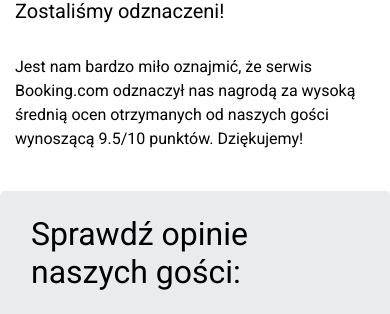
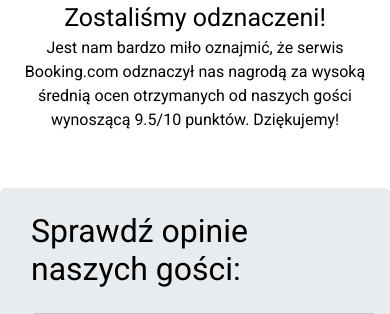
Before and after one commit to MarcinZmudka/Premium6v2, a PHP site: page / in a window 390 px wide. Shown: the part 1803-2117 px from the top of the page. Run offline with PHP 8.4, Linux system fonts and the light colour scheme; some libraries are stand-ins or nearby versions.

Commit message:
little fixes of fonts and scripts

```diff
--- a/apartament.php
+++ b/apartament.php
@@ -70,6 +70,7 @@
     <?php include 'includes/footer.php' ?>
   </footer>
   <?php include 'includes/scripts.php' ?>
+  <script src="js/loader.js"></script>
   <script src="js/addphoto.js"></script>
 </body>
 </html>
--- a/css/style.css
+++ b/css/style.css
@@ -12,27 +12,11 @@
   font-weight: 700;
 }
 .carousel-caption{
-  /*position: absolute;
-  top: 70%;
-  left: 50%;
-  transform: translate(-50%, -50%);*/
-  color: #e9ecef;
+  color: #ffd147;
   font-size: 10vh;
   font-family: 'Raleway', sans-serif;
+  text-shadow: 0px 0px 10px #000000;
 }
-/*.carousel-caption::before{
-  content: '';
-  width: 70%;
-  height: 100%;
-  position: absolute;
-  top: 50%;
-  left: 50%;
-  transform: translate(-50%, -50%);
-  background-color: black;
-  opacity: .2;
-  z-index: -1;
-  border-radius: 20%;
-}*/
 .card{
   transition: transform 0.2s linear;
   opacity: 0;
@@ -100,6 +84,12 @@
   align-items: center;
   opacity: 0;
 }
+.title{
+  font-size: 25px;
+}
+.text{
+  text-align: center;
+}
 .bookPhoto{
   border-radius: 5px;
   opacity: 0;
@@ -140,7 +130,7 @@
 .marks{
   padding: 2vh 5vh;
   background-color: #c3c3c3;
-  -webkit-clip-path: polygon(10% 0%, 100% 0%, 90% 100%, 0% 100%);
+  -webkit-clip-path: polygon(5% 0%, 100% 0%, 95% 100%, 0% 100%); /*10% 0%, 100% 0%, 90% 100%, 0% 100%*/
   clip-path: polygon(5% 0%, 100% 0%, 95% 100%, 0% 100%);
   position: relative;
   opacity: 0;
@@ -150,9 +140,12 @@
 .marks2{
   padding: 2vh 5vh;
   background-color: #c3c3c3;
-  -webkit-clip-path: polygon(0% 0%, 95% 0%, 0% 100%, 5% 100%);
+  -webkit-clip-path: polygon(0% 0%, 95% 0%, 100% 100%, 5% 100%); /*0% 0%, 95% 0%, 0% 100%, 5% 100%*/
   clip-path: polygon(0% 0%, 95% 0%, 100% 100%, 5% 100%);
+  position: relative;
   opacity: 0;
+ /* z-index: 1;*/
+  overflow: hidden;
 }
 .profile{
   border-radius: 50%;
--- a/includes/head.php
+++ b/includes/head.php
@@ -7,5 +7,15 @@
 <link rel="stylesheet" href="css/style.css">
 <link rel="stylesheet" href="css/footer.css">
 <link rel="stylesheet" href="css/navbar.css">
-<!-- keywords ??? -->
+<META name="description" content="Zapraszamy do Apartamentu Premium6 znajdującego się w sercu Białki Tatrzańskiej. ">
+<META name="keywords" content="Białka Tatrzańska Apartament, Białka Tatrzańska Nocleg, Białka Tatrzańska Wypoczynek, Wypoczynek, Białka Tatrzańska, zima w górach, lato w górach, Zakopane">
+<!-- Global site tag (gtag.js) - Google Analytics -->
+<script async src="https://www.googletagmanager.com/gtag/js?id=UA-43794295-3"></script>
+<script>
+  window.dataLayer = window.dataLayer || [];
+  function gtag(){dataLayer.push(arguments);}
+  gtag('js', new Date());
+
+  gtag('config', 'UA-43794295-3');
+</script>
 <title>Apartament Premium 6</title>
--- a/includes/scripts.php
+++ b/includes/scripts.php
@@ -2,5 +2,4 @@
 <script src="https://cdnjs.cloudflare.com/ajax/libs/popper.js/1.14.7/umd/popper.min.js" integrity="sha384-UO2eT0CpHqdSJQ6hJty5KVphtPhzWj9WO1clHTMGa3JDZwrnQq4sF86dIHNDz0W1" crossorigin="anonymous"></script>
 <script src="js/bootstrap.min.js"></script>
 <script src="js/func_show.js"></script>
-<script src="js/loader.js"></script>
 <script src="js/show.js"></script>
--- a/index.php
+++ b/index.php
@@ -1,8 +1,10 @@
 <!DOCTYPE html>
 <html lang="pl" dir="ltr">
+
 <head>
   <?php  include 'includes/head.php' ?>
 </head>
+
 <body>
   <?php $page = "home"; include 'includes/navbar.php' ?>
   <main>
@@ -19,15 +21,25 @@
             <img src="images/stronaG.jpg" class="d-block w-100" alt="...">
             <div class="carousel-caption d-none d-md-block ">
               <h1>Witamy na naszej stronie !</h1>
-                <p><h4>Rozejrzyj się na naszej stronie i dowiedz się wiecej o naszym apartamencie</h4></p>
+              <p>
+                <h4>Rozejrzyj się na naszej stronie i dowiedz się wiecej o naszym apartamencie</h4>
+              </p>
+            </div>
+            <div class="carousel-caption d-block d-sm-none">
+              <h3>Witamy na naszej stronie !</h3>
             </div>
           </div>
           <div class="carousel-item" data-interval="5000">
             <img src="images/apartament.jpg" class="d-block w-100" alt="...">
             <a href="apartament.php">
               <div class="carousel-caption d-none d-md-block ">
-                  <h1>Apartament</h1>
-                  <p><h4>Tutaj dowiesz się wiecej o tym co nasz Apartament ma do zaoferowania</h4></p>
+                <h1>Pooglądaj nasz Apartament</h1>
+                <p>
+                  <h4>Tutaj dowiesz się wiecej o tym co nasz Apartament ma do zaoferowania</h4>
+                </p>
+              </div>
+              <div class="carousel-caption d-block d-sm-none">
+                <h3>Pooglądaj nasz Apartament</h3>
               </div>
             </a>
           </div>
@@ -35,8 +47,13 @@
             <img src="images/atrakcje.jpg" class="d-block w-100" alt="...">
             <a href="atrakcje.php">
               <div class="carousel-caption d-none d-md-block ">
-                  <h1>Atrakcje</h1>
-                  <p><h4>Białka Tatrzańska to nie tylko termy ale i ..</h4></p>
+                <h1>Zobacz co ciekawego czeka na Ciebie w Białce Tatrzańskiej</h1>
+                <p>
+                  <h4>Białka Tatrzańska to nie tylko termy ale i ..</h4>
+                </p>
+              </div>
+              <div class="carousel-caption d-block d-sm-none">
+                <h3>Zobacz co ciekawego czeka na Ciebie</h3>
               </div>
             </a>
 
@@ -45,8 +62,13 @@
             <img src="images/kontakt.jpg" class="d-block w-100" alt="...">
             <a href="kontakt.php">
               <div class="carousel-caption d-none d-md-block ">
-                  <h1>Kontakt</h1>
-                  <p><h4>Uzyskaj informacje na temat cen, dostępnych terminów oraz wskazówek dojazdu!</h4></p>
+                <h1>Masz pytanie ? Tutaj uzyskasz odpowiedź</h1>
+                <p>
+                  <h4>Uzyskaj informacje na temat cen, dostępnych terminów oraz wskazówek dojazdu!</h4>
+                </p>
+              </div>
+              <div class="carousel-caption d-block d-sm-none">
+                <h3>Masz pytanie ? Tutaj uzyskasz odpowiedź</h3>
               </div>
             </a>
           </div>
@@ -105,10 +127,11 @@
         <div class="col-md-3 ">
           <img src="images/book.png" alt="" class="img-fluid bookPhoto">
         </div>
-          <div class="col-md-6 booktext ">
-            <div class="text">
-              <h5>Zostaliśmy odznaczeni!</h5><br>Jest nam bardzo miło oznajmić, że serwis Booking.com odznaczył nas nagrodą za wysoką średnią ocen otrzymanych od naszych gości wynoszącą 9.5/10 punktów. Dziękujemy!
-            </div>
+        <div class="col-md-6 booktext">
+          <p class="text"><span class="title">Zostaliśmy odznaczeni!</span><br>
+            Jest nam bardzo miło oznajmić, że serwis Booking.com odznaczył nas nagrodą za wysoką średnią ocen
+            otrzymanych od naszych gości wynoszącą 9.5/10 punktów. Dziękujemy!
+          </p>
         </div>
       </div>
     </div>
@@ -120,7 +143,10 @@
             <img src="images/comment (1).jpg" alt="" class="profile img-fluid">
           </div>
           <div class="col">
-              <h5><strong>Monika z Booking.com</strong></h5><br>„Najbardziej podobało nam się, ze obiekt był świetnie wyposażony. Ma zmywarkę, toster i nawet ekspres do kawy. Było wszystko czego nam było potrzeba plus sklep nieopodal i blisko busik, który wiezie prosto na stok. Właścicielka jest przemiłą i pomocną osobą. Przywitały nas nawet czekoladki od Właścicielki.”
+            <h5><strong>Monika z Booking.com</strong></h5><br>„Najbardziej podobało nam się, ze obiekt był świetnie
+            wyposażony. Ma zmywarkę, toster i nawet ekspres do kawy. Było wszystko czego nam było potrzeba plus sklep
+            nieopodal i blisko busik, który wiezie prosto na stok. Właścicielka jest przemiłą i pomocną osobą.
+            Przywitały nas nawet czekoladki od Właścicielki.”
           </div>
         </div>
         <div class="row marks2 p-4 my-1">
@@ -128,7 +154,12 @@
             <img src="images/comment (2).jpg" alt="" class="profile img-fluid">
           </div>
           <div class="col">
-              <h5><strong>Agnieszka z Booking.com</strong></h5><br>"Apartament mega... czyściutko, cieplutko i przestronnie :) wyposażony naprawdę we wszystko co potrzebne a nawet więcej... dawno nie spotkałam się z tak dobrze zaopatrzonym apartamentem. Kominek ... wisienka na torcie po całym dniu na stoku aż miło było się przy nim odprężyć :) Wszędzie blisko sklep 5min spacerem stok "bania" 3 min samochodem . Właścicielka lokalu przemiła kobieta pomocna w każdej sytuacji, pełen profesjonalizm i indywidualne podejście do swoich gości ;) Byliśmy bardzo zadowolone z pobytu i na pewno polecimy to miejsce innym :)"
+            <h5><strong>Agnieszka z Booking.com</strong></h5><br>"Apartament mega... czyściutko, cieplutko i
+            przestronnie :) wyposażony naprawdę we wszystko co potrzebne a nawet więcej... dawno nie spotkałam się z tak
+            dobrze zaopatrzonym apartamentem. Kominek ... wisienka na torcie po całym dniu na stoku aż miło było się
+            przy nim odprężyć :) Wszędzie blisko sklep 5min spacerem stok "bania" 3 min samochodem . Właścicielka lokalu
+            przemiła kobieta pomocna w każdej sytuacji, pełen profesjonalizm i indywidualne podejście do swoich gości ;)
+            Byliśmy bardzo zadowolone z pobytu i na pewno polecimy to miejsce innym :)"
           </div>
         </div>
       </div>
@@ -139,4 +170,5 @@
   </footer>
   <?php include 'includes/scripts.php' ?>
 </body>
+
 </html>
```
Lines whose indentation alone changed are shown as unchanged.
